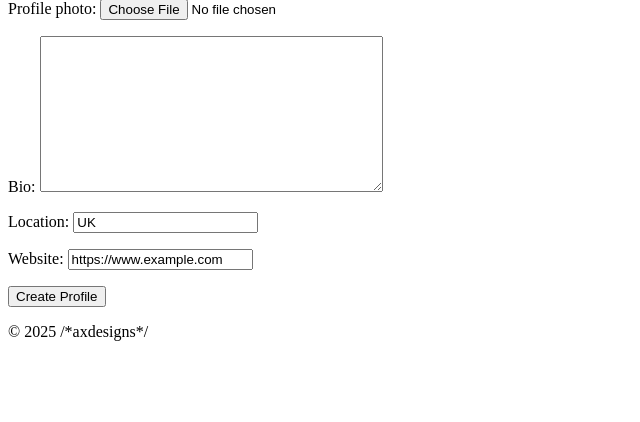
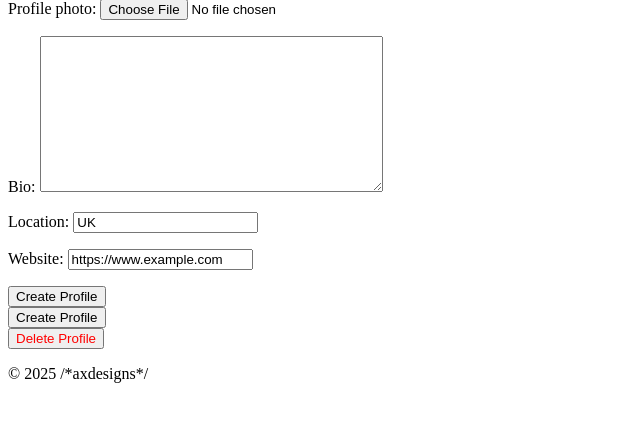
Before and after one commit to AxdeKlerk/Praise-The-Loud, a Django app: page /profile/ in a window 1280 px wide. Shown: the part 107-529 px from the top of the page, without its empty margins (0-640 px from the left). Run offline with Django 4.2, Linux system fonts and the light colour scheme; the visitor is signed in with stand-in values (Sample User, id 1).

Commit message:
Add CRUD  functionality to profile with the use of update profile and delete profile working buttons

```diff
--- a/gig_reviews/templates/gig_reviews/profile.html
+++ b/gig_reviews/templates/gig_reviews/profile.html
@@ -3,11 +3,21 @@
 
   <h1>Your Profile</h1>
 
+  {% if messages %}
+  {% for message in messages %}
+    <div style="color: red;">
+      {{ message }}
+    </div>
+  {% endfor %}
+{% endif %}
+
   <form method="post" enctype="multipart/form-data">
     {% csrf_token %}
     {{ form.as_p }}
     <button type="submit">
-      {% if profile_exists %}Update Profile{% else %}Create Profile{% endif %}
+      {% if profile_exists %}Update Profile
+      {% else %}Create Profile
+      {% endif %}
     </button>
   </form>
 
@@ -25,4 +35,13 @@
     {% endif %}
   {% endif %}
 
+  <button type="submit">
+    {% if profile_exists %}Update Profile{% else %}Create Profile{% endif %}
+  </button>
+
+  <form method="post" action="{% url 'delete_profile' %}">
+    {% csrf_token %}
+    <button type="submit" style="color: red;">Delete Profile</button>
+  </form>
+
 {% endblock %}
--- a/gig_reviews/urls.py
+++ b/gig_reviews/urls.py
@@ -1,20 +1,19 @@
 ## APP (gig_reviews) URLS
 
 from django.urls import path, include
-from . import views
-from gig_reviews.views import profile
+from .views import home, artist, venue, profile, review, signup, logout, delete_profile
 
 # Add URL patterns for other views as needed
 urlpatterns = [
-   path('', views.home, name='home'), # Loads the Home page
-   path('home/', views.home, name='home'),# Displays the homepage with an overview of recent reviews or featured content
-   path('artist/', views.artist, name='artist'), # add '<slug:slug>/' to the path if you want to pass a slug
-   path('venue/', views.venue, name='venue'), # add '<slug:slug>/' to the path if you want to pass a slug
-   path('profile/', views.profile, name='profile'), # add '<slug:slug>/' to the path if you want to pass a slug
-   path('review/', views.review, name='review'), # add '<slug:slug>/' to the path if you want to pass a slug
+   path('', home, name='home'), # Loads the Home page
+   path('artist/', artist, name='artist'), # add '<slug:slug>/' to the path if you want to pass a slug
+   path('venue/', venue, name='venue'), # add '<slug:slug>/' to the path if you want to pass a slug
+   path('profile/', profile, name='profile'), # add '<slug:slug>/' to the path if you want to pass a slug
+   path('review/', review, name='review'), # add '<slug:slug>/' to the path if you want to pass a slug
    path('fan/', include('django.contrib.auth.urls')), # Built-in login/logout views at /fan/
-   path('fan/signup/', views.signup, name='signup'),  # Route for user signup
-   path('fan/logout/', views.logout, name='logout'), # Route for user logout
+   path('fan/signup/', signup, name='signup'),  # Route for user signup
+   path('fan/logout/', logout, name='logout'), # Route for user logout
+   path('profile/delete/', delete_profile, name='delete_profile')
 
 ]
 # urlpatterns += static(settings.MEDIA_URL, document_root=settings.MEDIA_ROOT)
--- a/gig_reviews/views.py
+++ b/gig_reviews/views.py
@@ -6,7 +6,8 @@ from .forms import ProfileForm
 from django.contrib.auth.decorators import login_required
 from django.contrib.auth.forms import UserCreationForm
 from django.utils.text import slugify
-
+from django.shortcuts import get_object_or_404
+from django.contrib import messages
 
 
 # Create your views here.
@@ -49,6 +50,7 @@ def profile(request):
             profile = form.save(commit=False)
             profile.user = request.user
             profile.save()
+            messages.success(request, 'Your profile has been updated successfully!')
             return redirect('profile')
     else:
         form = ProfileForm(instance=profile if profile_exists else None)
@@ -74,3 +76,11 @@ def signup(request):
 
 def logout(request):
     return render(request, 'gig_reviews/logout.html')
+
+@login_required
+def delete_profile(request):
+    profile = get_object_or_404(Profile, user=request.user)
+    if request.method == 'POST':
+        profile.delete()
+        messages.success(request, "Your profile has been deleted.")
+        return redirect('profile')
--- a/praise_the_loud/urls.py
+++ b/praise_the_loud/urls.py
@@ -18,13 +18,12 @@ Including another URLconf
 
 from django.contrib import admin
 from django.urls import path, include
-from gig_reviews.views import home, review, artist, venue, profile  # import directly from the app
-from gig_reviews.views import signup
-
+from gig_reviews.views import home, artist, venue, profile, review, signup, logout, delete_profile
+from django.contrib.auth.views import LogoutView
 
 
 urlpatterns = [
-    path('', home, name='home'),  # Loads the Home page
+    path('', include('gig_reviews.urls')),  # Include app-specific URLs
     path('home/', home, name='home'),  # Route back to the Home page
     path('review/', review, name='review'), # Route for submitting a gig review
     path('artist/', artist, name='artist'),  # Route for artist details
@@ -37,6 +36,12 @@ urlpatterns = [
     # Your custom signup view at /fan/signup/
     path('fan/signup/', signup, name='signup'),
 
+    # Your custom logout view at /fan/logout/
+    path('fan/logout/', LogoutView.as_view(), name='logout'),
 
+    # Route for deleting a profile
+    path('profile/delete/', delete_profile, name='delete_profile'),
+
+    # Admin site
     path('admin/', admin.site.urls),
 ]
```
Also changed, not shown: profile_photos/1727263851255_Wu30s18.jpeg (added).
